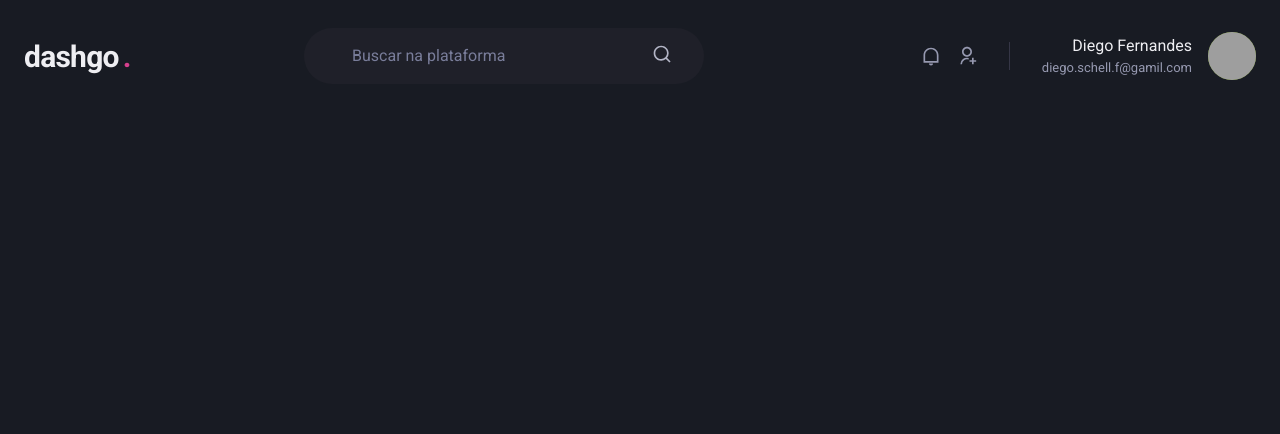
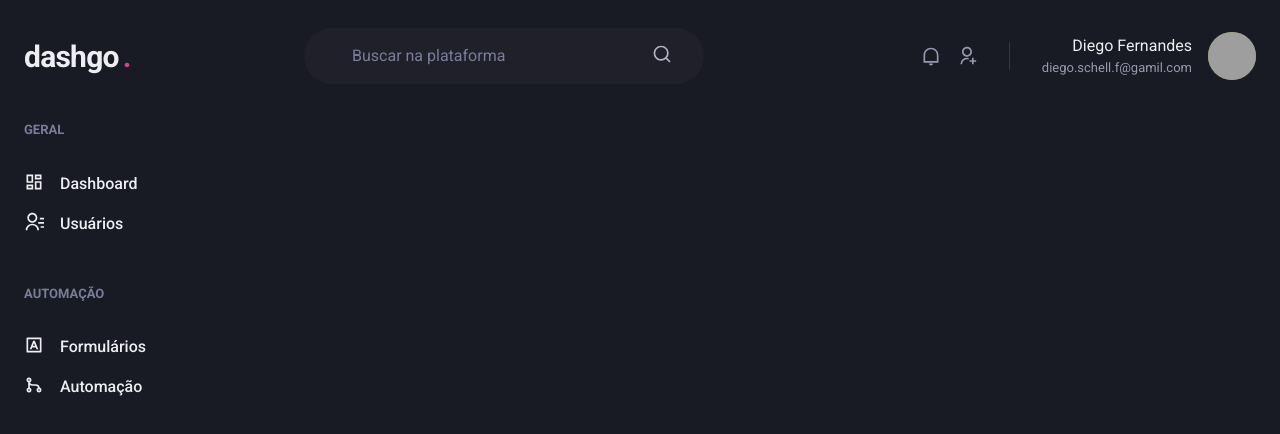
Before and after one commit to marciovz/ignite-reactjs-dashgo, a Next.js app: page /dashboard in a window 1280 px wide. Shown: the top 434 px of the page. Built offline with nearby package versions, Linux system fonts and the light colour scheme; grey boxes are pictures that could not be loaded.

Commit message:
implementado o componente Sidebar

```diff
--- /dev/null
+++ b/src/components/Sidebar.tsx
@@ -0,0 +1,42 @@
+import { Box, Stack, Text, Link, Icon } from '@chakra-ui/react';
+import { RiContactsLine, RiDashboardLine, RiGitMergeLine, RiInputMethodLine } from 'react-icons/ri';
+
+
+export function Sidebar() {
+  return (
+    <Box as="aside" w="64" mr="8" >
+      <Stack spacing="12" align="flex-start">
+        <Box>
+          <Text fontWeight="bold" color="gray.400" fontSize="small">GERAL</Text>
+          <Stack spacing="4" mt="8" align="stretch">
+            <Link display="flex" align="center" >
+              <Icon as={RiDashboardLine} fontSize="20" />
+              <Text ml="4" fontWeight="medium">Dashboard</Text>
+            </Link>
+
+            <Link display="flex" align="center" >
+              <Icon as={RiContactsLine} fontSize="20" />
+              <Text ml="4" fontWeight="medium">Usuários</Text>
+            </Link>
+          </Stack>
+        </Box>
+
+        <Box>
+          <Text fontWeight="bold" color="gray.400" fontSize="small">AUTOMAÇÃO</Text>
+          <Stack spacing="4" mt="8" align="stretch">
+            <Link display="flex" align="center" >
+              <Icon as={RiInputMethodLine} fontSize="20" />
+              <Text ml="4" fontWeight="medium">Formulários</Text>
+            </Link>
+
+            <Link display="flex" align="center" >
+              <Icon as={RiGitMergeLine} fontSize="20" />
+              <Text ml="4" fontWeight="medium">Automação</Text>
+            </Link>
+          </Stack>
+        </Box>
+
+      </Stack>
+    </Box>
+  )
+}
--- a/src/pages/dashboard.tsx
+++ b/src/pages/dashboard.tsx
@@ -1,7 +1,16 @@
+import { Flex } from '@chakra-ui/react';
 import { Header } from '../components/Header';
+import { Sidebar } from '../components/Sidebar';
 
 export default function Dashboard() {
   return (
-    <Header />
+    <Flex direction="column" h='100vh'>
+      <Header />
+
+      <Flex w='100%' my="6" maxWidth={1480} mx="auto" px="6" >
+        <Sidebar />
+
+      </Flex>
+    </Flex>
   )
 }
```
